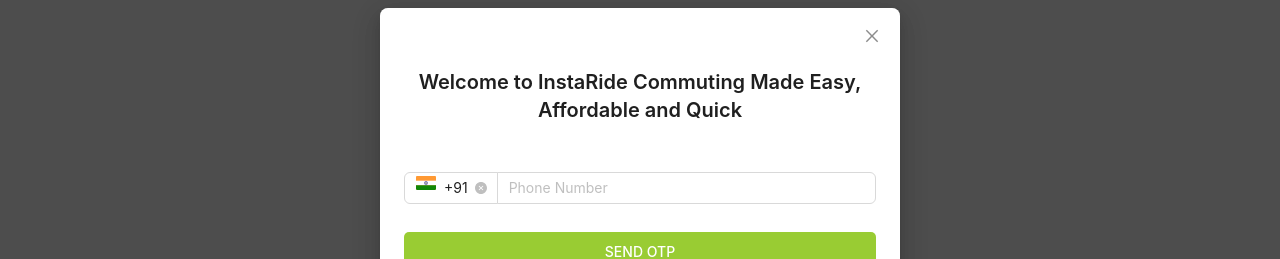
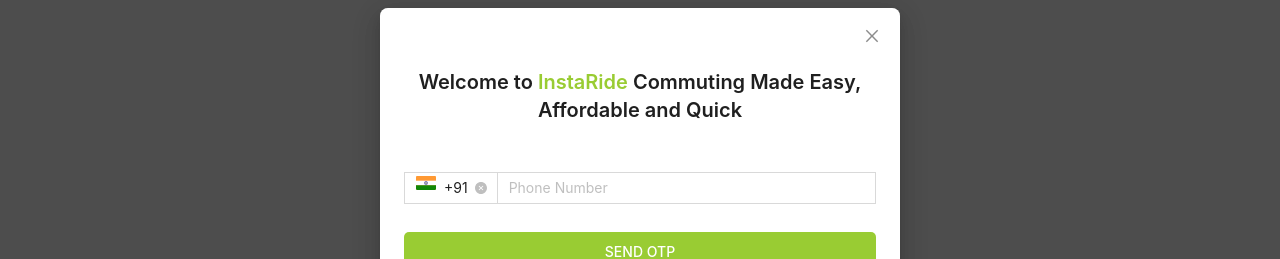
Before and after one commit to sid1213/instaride, a Next.js app: page /login in a window 1280 px wide. Shown: the part 231-490 px from the top of the page. Built offline with nearby package versions, Linux system fonts and the light colour scheme.

Commit message:
JG: add style

```diff
--- a/app/(auth)/login/style.module.scss
+++ b/app/(auth)/login/style.module.scss
@@ -10,12 +10,19 @@
       text-align: center;
       font-size: 2rem;
       margin-bottom: $space-xl;
+      span {
+        color: $base-green;
+      }
     }
     :global(.ant-space-item) {
       width: 100%;
     }
     button {
       margin-top: 2rem;
+    }
+    :global(.ant-input),
+    :global(.ant-select-selector) {
+      border-radius: 0;
     }
   }
   input::-webkit-outer-spin-button,
```
